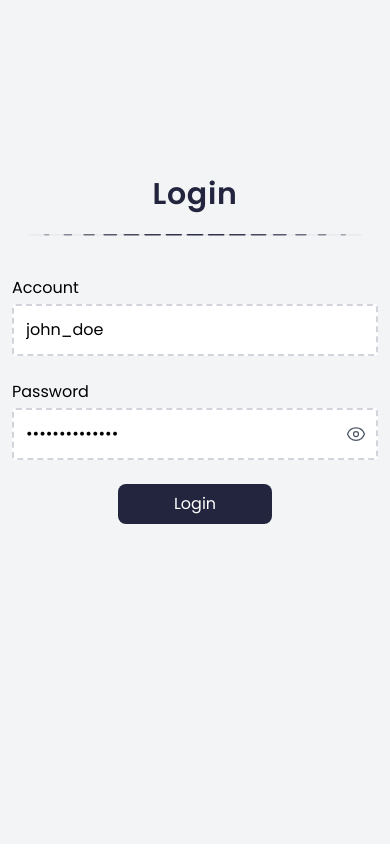
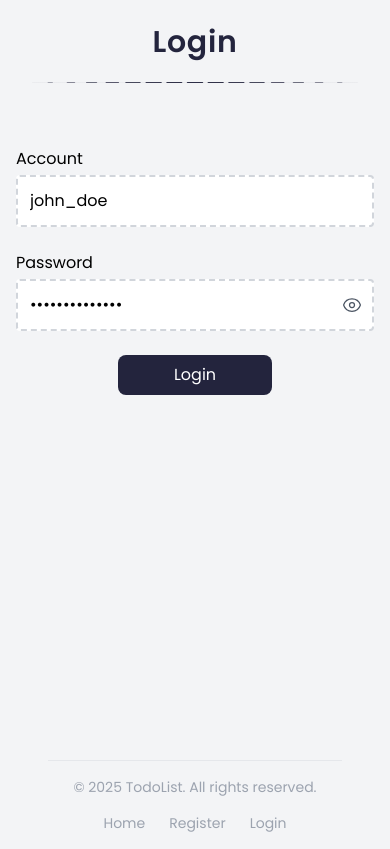
Before and after one commit to dat-dv/todolist, a React (Vite) app: page /login in a window 390 px wide. Built offline with nearby package versions, Linux system fonts and the light colour scheme.

Commit message:
feat: enhance layout with new Footer component, improve responsiveness and styling in forms and lists

```diff
--- a/src/components/layouts/simple-layout/index.tsx
+++ b/src/components/layouts/simple-layout/index.tsx
@@ -1,25 +1,20 @@
+// SimpleLayout.tsx
 import React from "react";
 import type { TSimpleLayoutProps } from "./simple-layout.type";
 import UserMenu from "../../molecules/user-menu";
+import Footer from "../../molecules/footer";
 
 export const SimpleLayout: React.FC<TSimpleLayoutProps> = ({ children }) => {
   return (
-    <div className="min-h-screen relative flex items-center justify-center bg-gray-100 overflow-x-hidden">
-      <div className="fixed top-3 right-3 xs:top-4 xs:right-4 sm:top-10 sm:right-10 z-50">
+    <div className="min-h-screen relative flex items-center justify-center bg-gray-100">
+      <div className="fixed top-5 right-5 z-50">
         <UserMenu />
       </div>
-
-      <div
-        className="
-        w-full
-        max-w-full
-        px-3 xs:px-4 sm:px-6 md:px-8
-        py-4 xs:py-6 sm:py-8
-        pb-40 xs:pb-48 sm:pb-60
-        box-border
-      "
-      >
-        <div className="w-full max-w-full overflow-hidden">{children}</div>
+      <div className="flex-1 w-full">
+        <div className="min-h-[90vh] max-w-7xl mx-auto px-4 sm:px-6 lg:px-8 py-6 sm:py-8 lg:py-12">
+          {children}
+        </div>
+        <Footer />
       </div>
     </div>
   );
--- a/src/components/molecules/custom-select/index.tsx
+++ b/src/components/molecules/custom-select/index.tsx
@@ -27,22 +27,25 @@ const CustomSelect = <T extends string | number = string | number>({
           className="
             appearance-none
             px-3 sm:px-4
-            py-1.5 sm:py-2
+            py-1.5
             pr-8 sm:pr-10
             text-xs sm:text-sm
             font-medium
-            border border-gray-200
-            rounded-md
+            border-2 border-gray-300
+            rounded-[6px]
             bg-white
-            text-gray-700
-            hover:border-primary/60
+            hover:border-primary
             focus:outline-none
+            focus:ring-2
+            focus:ring-primary
             focus:border-primary
-            transition-colors duration-150
+            transition-all
             cursor-pointer
+            shadow-sm
+            hover:shadow-md
             disabled:opacity-50
             disabled:cursor-not-allowed
-            disabled:hover:border-gray-200
+            disabled:hover:border-gray-300
           "
         >
           {placeholder && (
@@ -58,7 +61,7 @@ const CustomSelect = <T extends string | number = string | number>({
         </select>
 
         <div className="pointer-events-none absolute inset-y-0 right-3 flex items-center">
-          <ArrowDownIcon className="w-4 h-4 text-gray-400" />
+          <ArrowDownIcon />
         </div>
       </div>
     </div>
--- /dev/null
+++ b/src/components/molecules/footer/index.tsx
@@ -0,0 +1,36 @@
+import React from "react";
+import { Link } from "react-router-dom";
+
+const Footer: React.FC = () => {
+  const currentYear = new Date().getFullYear();
+
+  return (
+    <footer className="mx-12 flex flex-col sm:flex-row justify-between items-center gap-4 py-4 border-t">
+      <p className="text-sm text-gray-400 text-center sm:text-left">
+        © {currentYear} TodoList. All rights reserved.
+      </p>
+      <div className="flex gap-6">
+        <Link
+          to="/"
+          className="text-sm text-gray-400 hover:text-white transition-colors"
+        >
+          Home
+        </Link>
+        <Link
+          to="/register"
+          className="text-sm text-gray-400 hover:text-white transition-colors"
+        >
+          Register
+        </Link>
+        <Link
+          to="/login"
+          className="text-sm text-gray-400 hover:text-white transition-colors"
+        >
+          Login
+        </Link>
+      </div>
+    </footer>
+  );
+};
+
+export default Footer;
--- a/src/components/molecules/login-form/index.tsx
+++ b/src/components/molecules/login-form/index.tsx
@@ -11,8 +11,12 @@ import { loginSchema, type TLoginFormData } from "./login-form.schema";
 import { zodResolver } from "@hookform/resolvers/zod";
 import CustomButton from "../../atoms/custom-button";
 import axiosInstance from "../../../utils/instance";
+import type { ComponentPropsWithoutRef } from "react";
 
-const LoginForm = () => {
+const LoginForm = ({
+  className,
+  ...rest
+}: ComponentPropsWithoutRef<"form">) => {
   const router = useRouter();
   const { setUser } = useAuth();
   const { trigger: triggerLogin } = useTriggerLogin({ shouldFetch: true });
@@ -45,7 +49,11 @@ const LoginForm = () => {
   };
 
   return (
-    <form onSubmit={handleSubmit(onSubmit)} className="space-y-4">
+    <form
+      onSubmit={handleSubmit(onSubmit)}
+      className={`${className} space-y-4`}
+      {...rest}
+    >
       <div className="flex flex-col space-y-6">
         <CustomInput
           label="Account"
--- a/src/components/molecules/pagination/index.tsx
+++ b/src/components/molecules/pagination/index.tsx
@@ -156,15 +156,17 @@ const Pagination: React.FC<TPaginationProps> = ({
         </div>
 
         {/* CustomSelect - separate row on mobile */}
+        {!!pages?.length && (
           <div className="w-full sm:w-auto flex justify-center mt-3 sm:mt-0 sm:justify-start">
             <CustomSelect<number>
               value={pageSize}
               onChange={onChangePageSize}
               options={PAGINATION_SIZE_OPTIONS}
               label={selectProps?.label || "Items per page"}
-            className="w-fit max-w-[200px] sm:max-w-none sm:w-auto"
+              className="text-xs sm:text-sm"
             />
           </div>
+        )}
       </div>
     </div>
   );
--- a/src/components/molecules/register-form/index.tsx
+++ b/src/components/molecules/register-form/index.tsx
@@ -1,4 +1,3 @@
-import React from "react";
 import useAuth from "../../../hooks/use-auth";
 import { setSession } from "../../../utils/local-storage";
 import { useRouter } from "../../../hooks/use-router";
@@ -13,14 +12,9 @@ import { zodResolver } from "@hookform/resolvers/zod";
 import { registerSchema } from "./register-form.schema";
 import CustomButton from "../../atoms/custom-button";
 import axiosInstance from "../../../utils/instance";
+import type { TRegisterFormProps, TRegisterInputs } from "./register-form.type";
 
-type TRegisterInputs = {
-  username: string;
-  password: string;
-  confirmPassword: string;
-};
-
-const RegisterForm: React.FC = () => {
+const RegisterForm = ({ className, ...rest }: TRegisterFormProps) => {
   const router = useRouter();
   const { setUser } = useAuth();
   const { trigger: triggerRegister } = useTriggerResgister({
@@ -50,12 +44,16 @@ const RegisterForm: React.FC = () => {
       toast.success("Registration successful");
       router.push(PATHS.HOME);
     } else {
-      toast.error(res?.error?.message || "Registration failed");
+      toast.error(res?.error?.title || "Registration failed");
     }
   };
 
   return (
-    <form onSubmit={handleSubmit(onSubmit)} className="space-y-4">
+    <form
+      onSubmit={handleSubmit(onSubmit)}
+      className={`${className} space-y-4`}
+      {...rest}
+    >
       <div className="flex flex-col space-y-6">
         <CustomInput
           label="Username"
--- a/src/components/molecules/todo-list/index.tsx
+++ b/src/components/molecules/todo-list/index.tsx
@@ -38,11 +38,11 @@ const TodoList = () => {
   const { trigger: triggerDeleteTask, isMutating: isDeleting } = useDeleteTask({
     shouldFetch: true,
   });
-  const { trigger: triggerUpdateTask, isMutating: isUpdating } = useUpdateTask({
+  const { trigger: triggerUpdateTask } = useUpdateTask({
     shouldFetch: true,
   });
 
-  const isSubmitting = isUpdating || isCreating;
+  const isSubmitting = isCreating;
 
   const { data: tasskRes, mutate: revalidateTasks } = useGetTasks({
     shouldFetch: true,
--- a/src/components/molecules/todo-list/todo-item/index.tsx
+++ b/src/components/molecules/todo-list/todo-item/index.tsx
@@ -73,7 +73,7 @@ const TodoItem: React.FC<TTodoItemProps> = ({
       ${isCompleted ? "line-through text-gray-400" : "text-gray-900"}
     `}
       >
-        <div className="break-words whitespace-pre-wrap overflow-wrap-anywhere">
+        <div className="mt-1.5 break-words whitespace-pre-wrap overflow-wrap-anywhere">
           {title}
         </div>
       </div>
--- a/src/components/organisms/homepage-view/index.tsx
+++ b/src/components/organisms/homepage-view/index.tsx
@@ -5,7 +5,7 @@ import TodoList from "../../molecules/todo-list";
 const HomePage = () => {
   return (
     <SimpleLayout>
-      <MainTitle title="To-Do List" className="text-center mb-10" />
+      <MainTitle title="To-Do List" className="text-center mb-16" />
       <TodoList />
     </SimpleLayout>
   );
--- a/src/components/organisms/login-view/index.tsx
+++ b/src/components/organisms/login-view/index.tsx
@@ -5,8 +5,8 @@ import LoginForm from "../../molecules/login-form";
 const LoginView = () => {
   return (
     <SimpleLayout>
-      <MainTitle title="Login" className="text-center mb-10" />
-      <LoginForm />
+      <MainTitle title="Login" className="text-center mb-16" />
+      <LoginForm className="max-w-md mx-auto" />
     </SimpleLayout>
   );
 };
--- a/src/components/organisms/register-view/index.tsx
+++ b/src/components/organisms/register-view/index.tsx
@@ -5,8 +5,8 @@ import RegisterForm from "../../molecules/register-form";
 const RegisterView = () => {
   return (
     <SimpleLayout>
-      <MainTitle title="Register" className="text-center mb-10" />
-      <RegisterForm />
+      <MainTitle title="Register" className="text-center mb-16" />
+      <RegisterForm className="max-w-md mx-auto" />
     </SimpleLayout>
   );
 };
```
Also changed, not shown: src/components/molecules/register-form/register-form.type.ts (added, +9 -0 lines). Lines whose indentation alone changed are shown as unchanged.
